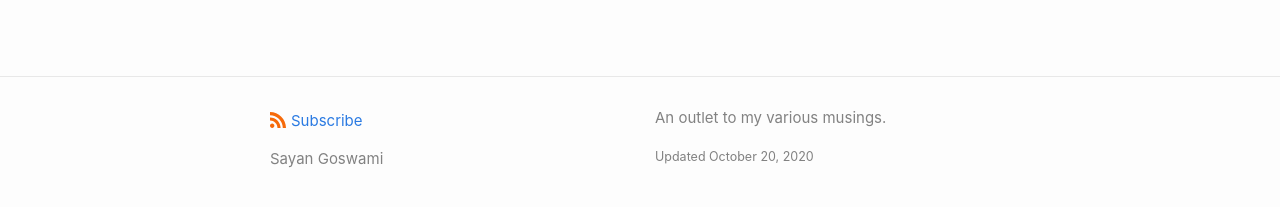
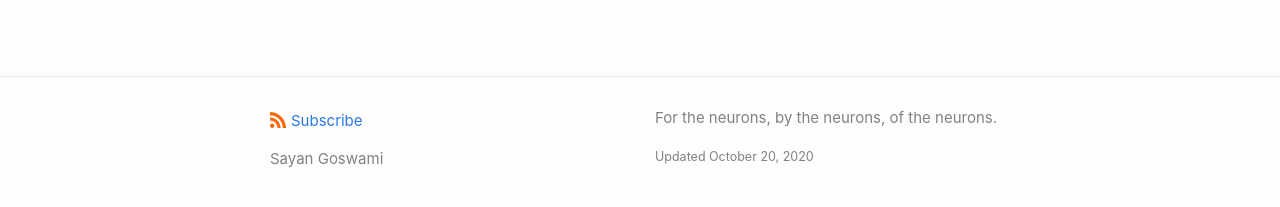
Before and after one commit to say4n/blog, a Jekyll site: the page built from index.md, in a window 1280 px wide. Shown: the part 670-877 px from the top of the page. Built offline with Jekyll 4.4.1, drawn with Linux system fonts in a browser that asks for light colours.

Commit message:
Update bio.

```diff
--- a/_config.yml
+++ b/_config.yml
@@ -1,7 +1,7 @@
 title: Sayan's Blog
 author:
   name: Sayan Goswami
-description: An outlet to my various musings.
+description: For the neurons, by the neurons, of the neurons.
 
 show_excerpts: false # set to true to show excerpts on the homepage
 
```
